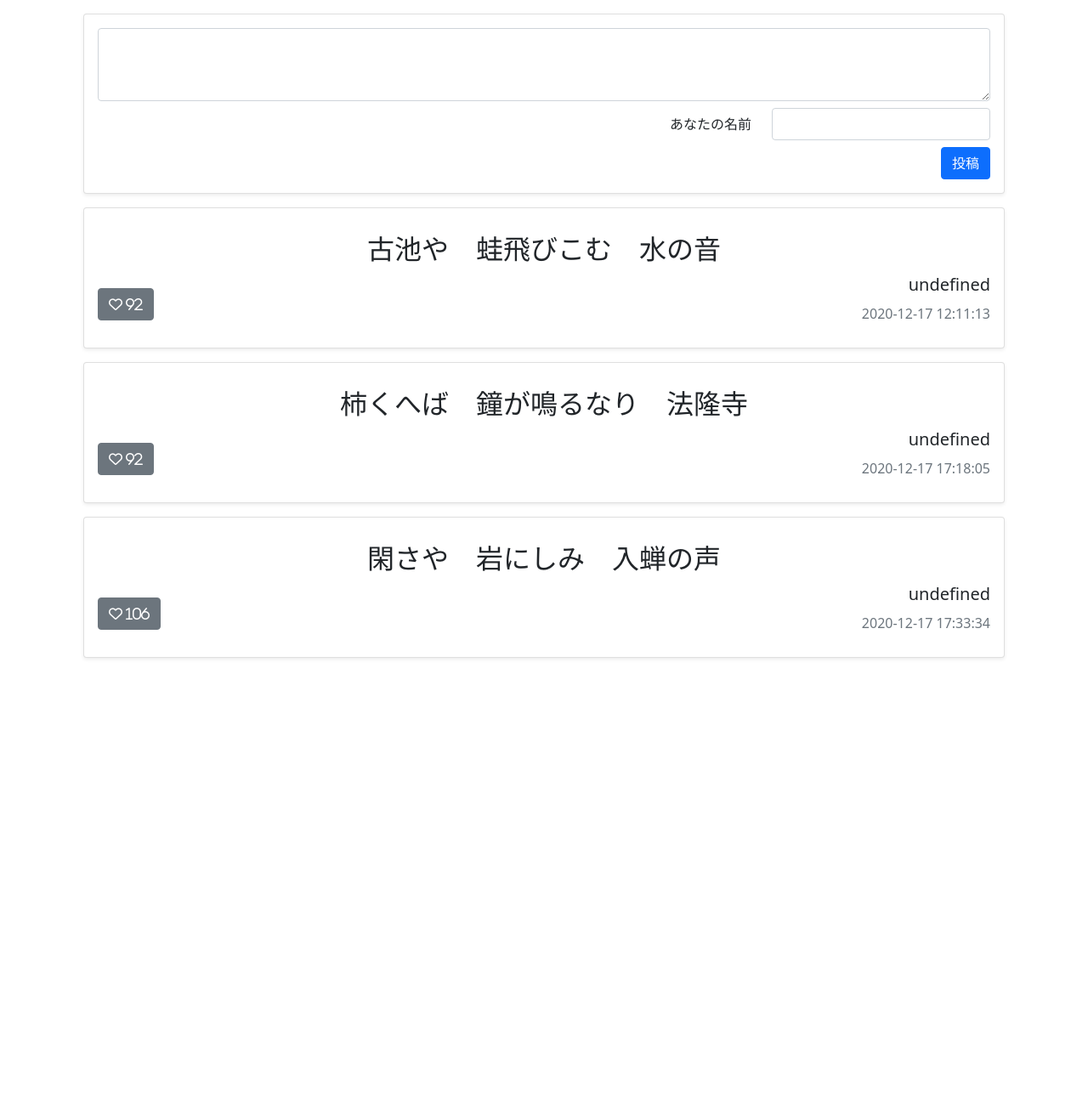
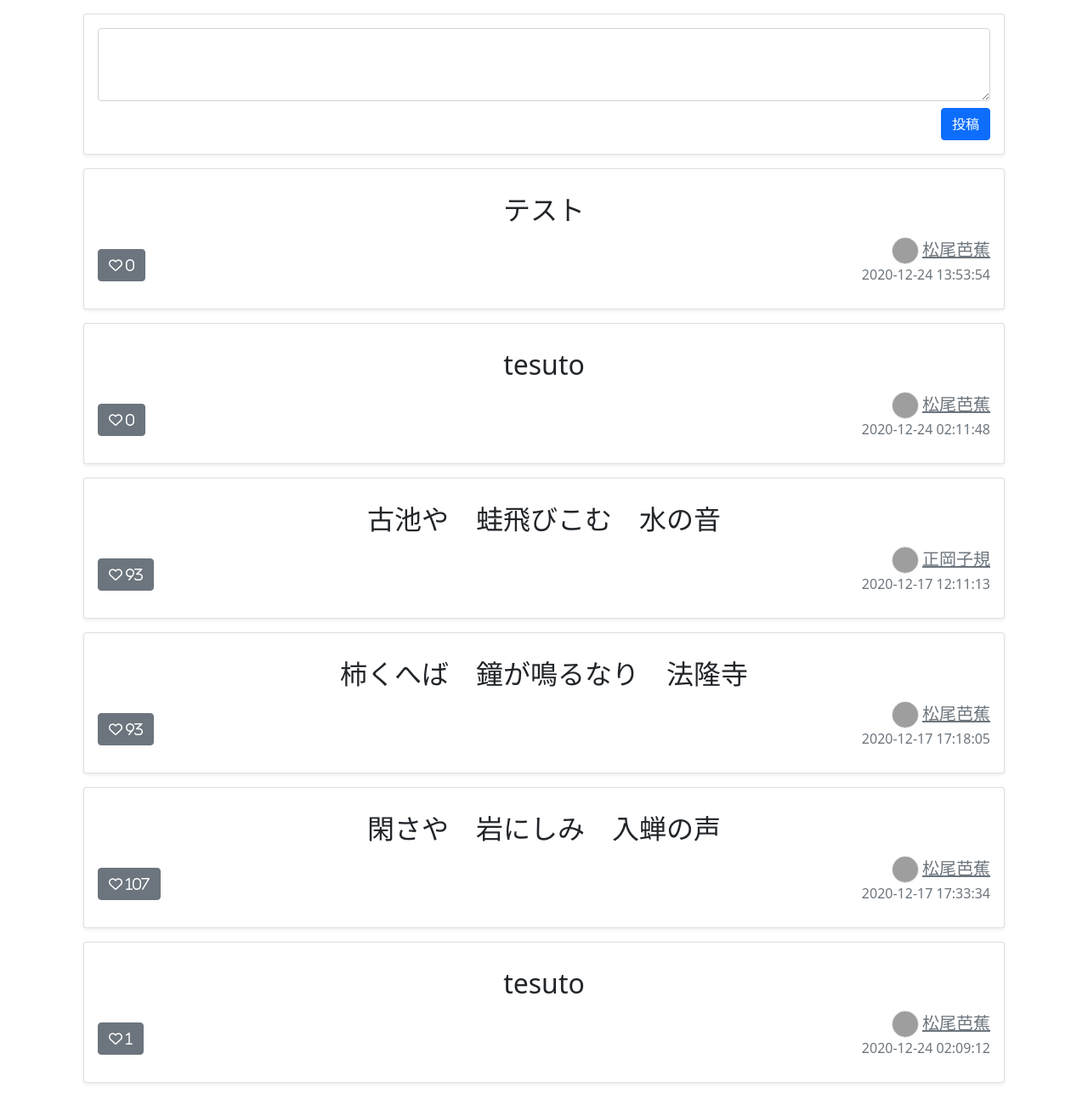
Before and after one commit to 2020-AIT-OOP2-Group1/Haikutter, a Flask app: template templates/main.html in a window 1280 px wide. Shown: the whole page at 85% size. Before the commit the page ends 775 px from the top, so only its background shows below. Run offline with Flask 2, Linux system fonts and the light colour scheme; the template is opened without the code that fills it, so the values that code supplies are empty; some libraries are stand-ins or nearby versions; grey boxes are pictures that could not be loaded.

Commit message:
メインページのアップデート
メインページのアップデートとそれに伴う他ファイルの変更

```diff
--- a/haiku.json
+++ b/haiku.json
@@ -1,23 +1,44 @@
 [
+    {
+        "id": "ls2dxXqQLMCWCKOuVgdXHaaZzEKaWcik",
+        "date": "2020-12-24 02:09:12",
+        "text": "tesuto",
+        "user_id": "admin",
+        "favorite": 1
+    },
     {
         "id": "1GrGkRzcd5AujF7ipB9eZAm9TZCb984r",
         "date": "2020-12-17 17:33:34",
         "text": "閑さや　岩にしみ　入蝉の声",
         "user_id": "admin2",
-        "favorite": 106
+        "favorite": 107
     },
     {
         "id": "SX9z0XUwr3YxzW20jOavnFD9PcGnLVfS",
         "date": "2020-12-17 17:18:05",
         "text": "柿くへば　鐘が鳴るなり　法隆寺",
         "user_id": "admin",
-        "favorite": 92
+        "favorite": 93
     },
     {
         "id": "bpTcBc57dSLLxC6zUFIew3gThDuEJK6m",
         "date": "2020-12-17 12:11:13",
         "text": "古池や　蛙飛びこむ　水の音",
         "user_id": "admin1",
-        "favorite": 92
+        "favorite": 93
+    },
+    {
+        "id": "qmxf11p588M2OLiuZLgUHf9qh4q8uqYq",
+        "date": "2020-12-24 02:11:48",
+        "text": "tesuto",
+        "user_id": "admin",
+        "favorite": 0
+    },
+    {
+        "id": "pDrC8DmlSBf4lMaAgGimpPqc7WiBg4mu",
+        "date": "2020-12-24 13:53:54",
+        "text": "テスト\n",
+        "user_id": "admin",
+        "favorite": 0
     }
 ]
--- a/main.py
+++ b/main.py
@@ -80,6 +80,17 @@
 # http://127.0.0.1:5000/haiku
 @app.route('/haiku', methods=["GET"])
 def haiku_get():  # 変更箇所 ServerSide_ver3
+    session_id = request.cookies.get('session_id', None)
+    user_id = getUserId(session_id)
+
+    liked_haiku_list = []
+    with open('user.json') as f:
+        user_data = json.load(f)
+    user_list = list(user_data)
+    for i in range(len(user_list)):
+        if user_id == user_list[i].get('user_id'):
+            liked_haiku_list = user_list[i]['favorite']
+
     with open('haiku.json') as f:
         haiku_data = json.load(f)
     haiku_list = list(haiku_data)
@@ -94,16 +105,20 @@
         for j in range(len(user_list)):
             if haiku_list[i].get('user_id') == user_list[j].get('user_id'):
                 dic = {
+                    "id": haiku_list[i].get('id'),
+                    "text": haiku_list[i].get('text'),
                     "date": haiku_list[i].get('date'),
                     "favorite": haiku_list[i].get('favorite'),
-                    "id": haiku_list[i].get('id'),
                     "user": {
                         "id": user_list[j].get('user_id'),
                         "name": user_list[j].get('name'),
                         "image": user_list[j].get('image')
                     },
-                    "text": haiku_list[i].get('text'),
                 }
+                if not user_id is None:
+                    dic["liked"] = "True" if haiku_list[i].get(
+                        'id') in liked_haiku_list else "False"
+
                 data_list.insert(0, dic)
 
     return jsonify(data_list)
@@ -144,7 +159,7 @@
     # list変換
     json_list = list(haiku_data)
     # 入力されたデータを追加
-    json_list.insert(0, dic)
+    json_list.append(dic)
     # 追加されたlistを書き込み
     with open('haiku.json', 'w') as f:
         json.dump(json_list, f, indent=4, ensure_ascii=False)
--- a/session.json
+++ b/session.json
@@ -1,7 +1,7 @@
 [
     {
-        "session_id": "e5ae3562-ca64-474c-8dbd-b8f9a6147b73",
+        "session_id": "d0b25acf-a429-4c3f-b68e-f0765ab41a71",
         "user_id": "admin",
-        "life_time": "2020-12-24 00:12:07"
+        "life_time": "2020-12-24 13:53:27"
     }
 ]
--- a/static/login.js
+++ b/static/login.js
@@ -7,10 +7,8 @@
         "user_id": document.getElementById("user-id").value,
         "password": document.getElementById("password").value
     };
-    console.log(obj)
     const method = "post";
     const body = JSON.stringify(obj);
-    console.log(body)
     const headers = {
         'Accept': 'application/json',
         'Content-Type': 'application/json'
--- a/static/main.js
+++ b/static/main.js
@@ -3,7 +3,7 @@
 document.getElementById("send").addEventListener('click', (e) => {
     // ボタンイベントのキャンセル
     e.preventDefault();
-    const obj = { text: document.getElementById("text").value, name: document.getElementById("name").value };
+    const obj = { text: document.getElementById("text").value };
     const method = "post";
     const body = JSON.stringify(obj);
     const headers = {
@@ -38,12 +38,15 @@
                         <div class="text-end">
                             <div class="row align-items-center d-flex justify-content-between">
                                 <div class="col-auto align-self-end">
-                                    <button type="button" class="btn btn-secondary mb-3 favorite" onclick="favorite('${val['id']}')">
-                                        <i class="far fa-heart"> ${val['favorite']}</i>
+                                    <button type="button" class="btn ${(val['liked'] == "True") ? "btn btn-primary" : "btn-secondary"} mb-3 favorite" onclick="favorite('${val['id']}')">
+                                        <i class="${(val['liked'] == "True") ? "fas" : "far"} fa-heart"> ${val['favorite']}</i>
                                     </button>
                                 </div>
                                 <div class="col-auto">
-                                    <p class="fs-5 lh-1">${val['name']}</p>
+                                    <img src="/${val['user']['image']}" style="object-fit: cover; width: 2rem; height: 2rem;" class="border rounded-circle mb-1">
+                                    <a href="./user/${val['user']['id']}" class="link-secondary fs-5 lh-1">
+                                        ${val['user']['name']}
+                                    </a>
                                     <p class="fs-7 lh-1 text-muted">${val['date']}</p>
                                 </div>
                             </div>
--- a/templates/main.html
+++ b/templates/main.html
@@ -12,9 +12,6 @@
 </head>
 
 <body>
-    <!-- <nav class="navbar navbar-light bg-light">
-        <span class="navbar-brand mb-0 h1">Haikutter</span>
-    </nav> -->
     <div class="container">
         <div class="row">
             <div class="col m-3">
@@ -23,14 +20,6 @@
                         <form>
                             <div class="form-group">
                                 <textarea class="form-control mb-2" id="text" rows="3"></textarea>
-                                <div class="row align-items-center d-flex justify-content-end mb-2">
-                                    <div class="col-auto">
-                                        <label class="col-auto">あなたの名前</label>
-                                    </div>
-                                    <div class="col-auto">
-                                        <input class="col-auto form-control" type="text" id="name">
-                                    </div>
-                                </div>
                                 <div class="d-flex justify-content-end">
                                     <button class="btn btn-primary" type="submit" id=send>投稿</button>
                                 </div>
@@ -45,5 +34,8 @@
         </div>
     </div>
 </body>
+<script src="https://cdn.jsdelivr.net/npm/bootstrap@5.0.0-beta1/dist/js/bootstrap.bundle.min.js"
+    integrity="sha384-ygbV9kiqUc6oa4msXn9868pTtWMgiQaeYH7/t7LECLbyPA2x65Kgf80OJFdroafW"
+    crossorigin="anonymous"></script>
 
 </html>
--- a/user.json
+++ b/user.json
@@ -3,21 +3,26 @@
         "user_id": "admin",
         "password": "password",
         "name": "松尾芭蕉",
-        "image": "static/image/test.png",
-        "favorite": []
+        "image": "static/image/test.jpg",
+        "favorite": [
+            "1GrGkRzcd5AujF7ipB9eZAm9TZCb984r",
+            "ls2dxXqQLMCWCKOuVgdXHaaZzEKaWcik",
+            "bpTcBc57dSLLxC6zUFIew3gThDuEJK6m",
+            "SX9z0XUwr3YxzW20jOavnFD9PcGnLVfS"
+        ]
     },
     {
         "user_id": "admin1",
         "password": "password2",
         "name": "正岡子規",
-        "image": "static/image/test1.png",
+        "image": "static/image/test.jpg",
         "favorite": []
     },
     {
         "user_id": "admin2",
         "password": "password3",
         "name": "松尾芭蕉",
-        "image": "static/image/test2.png",
+        "image": "static/image/test.jpg",
         "favorite": []
     }
 ]
```
